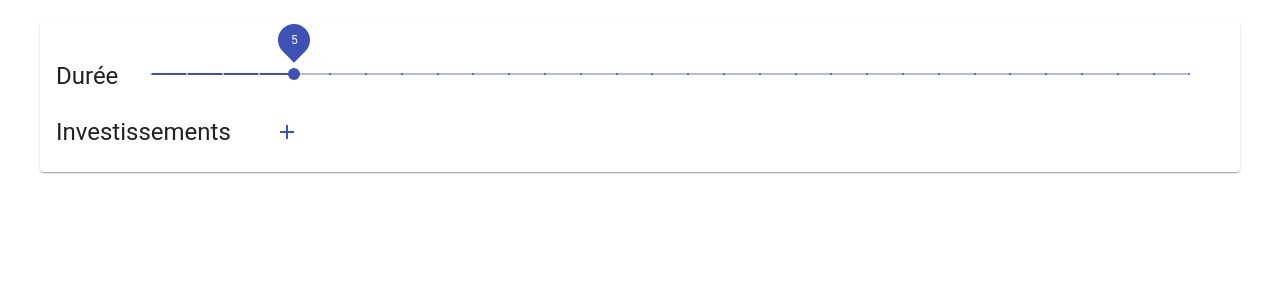
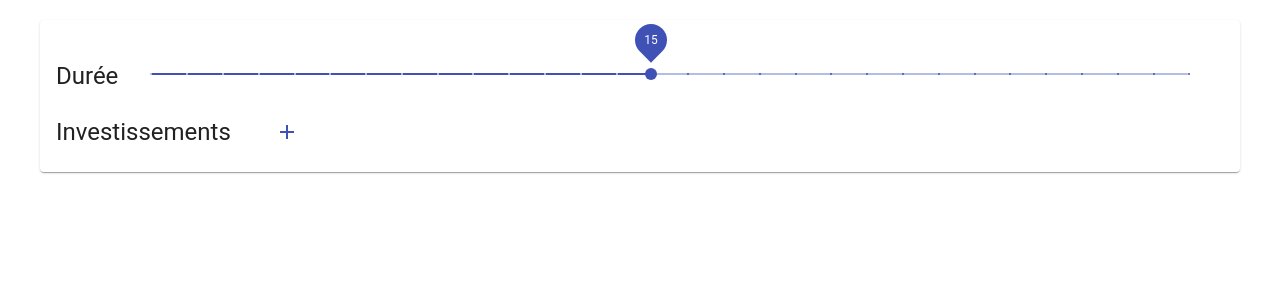
Before and after one commit to Softcadbury/Dagga, a React (Create React App) app: page / in a window 1280 px wide. Shown: the top 300 px of the page. Built offline with nearby package versions, Linux system fonts and the light colour scheme.

Commit message:
Save data in local storage

```diff
--- a/src/common/hooks.ts
+++ b/src/common/hooks.ts
@@ -56,3 +56,29 @@ export function useToggleState(
     const [value, setValue] = useState(defaultValue);
     return [value, useCallback(() => setValue(!value), [value])];
 }
+
+export function useLocalStorage<T>(
+    key: string,
+    initialValue: T
+): [T, (value: T) => void] {
+    const [storedValue, setStoredValue] = useState<T>(() => {
+        try {
+            const item = window.localStorage.getItem(key);
+            return item ? JSON.parse(item) : initialValue;
+        } catch (error) {
+            console.log(error);
+            return initialValue;
+        }
+    });
+
+    const setValue = (value: T) => {
+        try {
+            setStoredValue(value);
+            window.localStorage.setItem(key, JSON.stringify(value));
+        } catch (error) {
+            console.log(error);
+        }
+    };
+
+    return [storedValue, setValue];
+}
--- a/src/common/utils.ts
+++ b/src/common/utils.ts
@@ -1,3 +1,8 @@
 export function generateId() {
     return Math.floor(Math.random() * Math.floor(Number.MAX_SAFE_INTEGER));
 }
+
+export function toFixedNumber(num: number): number {
+    var pow = Math.pow(10, 2);
+    return Math.round(num * pow) / pow;
+}
--- a/src/components/graph.tsx
+++ b/src/components/graph.tsx
@@ -1,6 +1,7 @@
 import { makeStyles } from '@material-ui/core';
 import Highcharts from 'highcharts';
 import HighchartsReact from 'highcharts-react-official';
+import { toFixedNumber } from '../common/utils';
 import { Investment } from '../types/investment';
 
 const useStyles = makeStyles((theme) => {
@@ -12,11 +13,6 @@ const useStyles = makeStyles((theme) => {
         },
     };
 });
-
-function toFixedNumber(num: number): number {
-    var pow = Math.pow(10, 2);
-    return Math.round(num * pow) / pow;
-}
 
 interface InvestmentData {
     cumulatedAmounts: number[];
--- a/src/views/app.tsx
+++ b/src/views/app.tsx
@@ -2,8 +2,8 @@ import Graph from '../components/graph';
 import Form from '../components/form';
 import { makeStyles } from '@material-ui/core';
 import { Investment } from '../types/investment';
-import { useState } from 'react';
-import { useSlider } from '../common/hooks';
+import { useEffect } from 'react';
+import { useLocalStorage, useSlider } from '../common/hooks';
 
 const useStyles = makeStyles({
     app: {
@@ -16,10 +16,25 @@ const useStyles = makeStyles({
     },
 });
 
-function App() {
-    const classes = useStyles();
-    const [time, , onTimeChange] = useSlider(5);
-    const [investments, setInvestments] = useState<Investment[]>([]);
+function useTime() {
+    const [time, setTime] = useLocalStorage<number>('time', 15);
+    const [sliderTime, , onTimeChange] = useSlider(time);
+
+    useEffect(() => {
+        setTime(sliderTime);
+    }, [setTime, sliderTime]);
+
+    return {
+        time: sliderTime,
+        onTimeChange,
+    };
+}
+
+function useInvestment() {
+    const [investments, setInvestments] = useLocalStorage<Investment[]>(
+        'investments',
+        []
+    );
 
     const addInvestment = (investment: Investment) => {
         setInvestments([...investments, investment]);
@@ -37,6 +52,24 @@ function App() {
         newInvestments[indexToUpdate] = investment;
         setInvestments(newInvestments);
     };
+
+    return {
+        investments,
+        addInvestment,
+        deleteInvestment,
+        updateInvestment,
+    };
+}
+
+function App() {
+    const classes = useStyles();
+    const { time, onTimeChange } = useTime();
+    const {
+        investments,
+        addInvestment,
+        deleteInvestment,
+        updateInvestment,
+    } = useInvestment();
 
     return (
         <div className={classes.app}>
```
